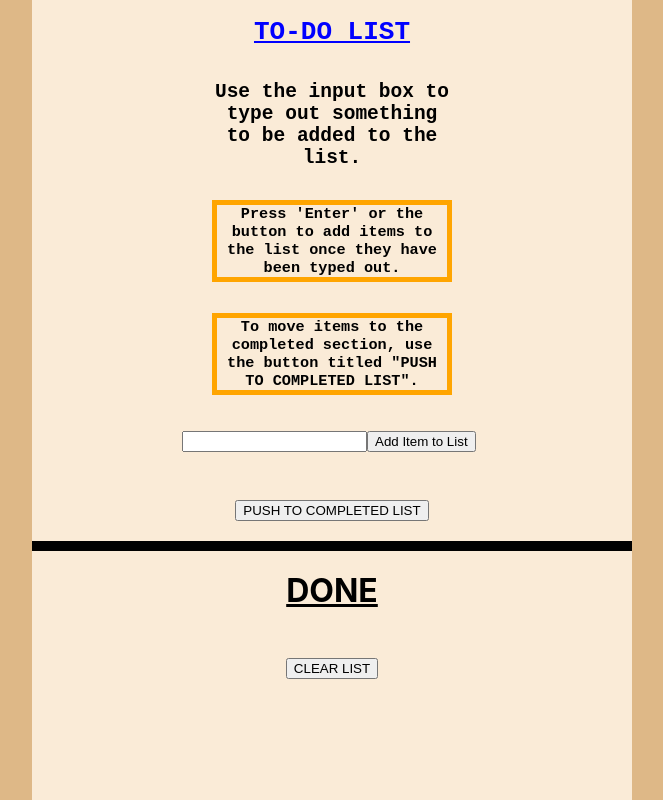
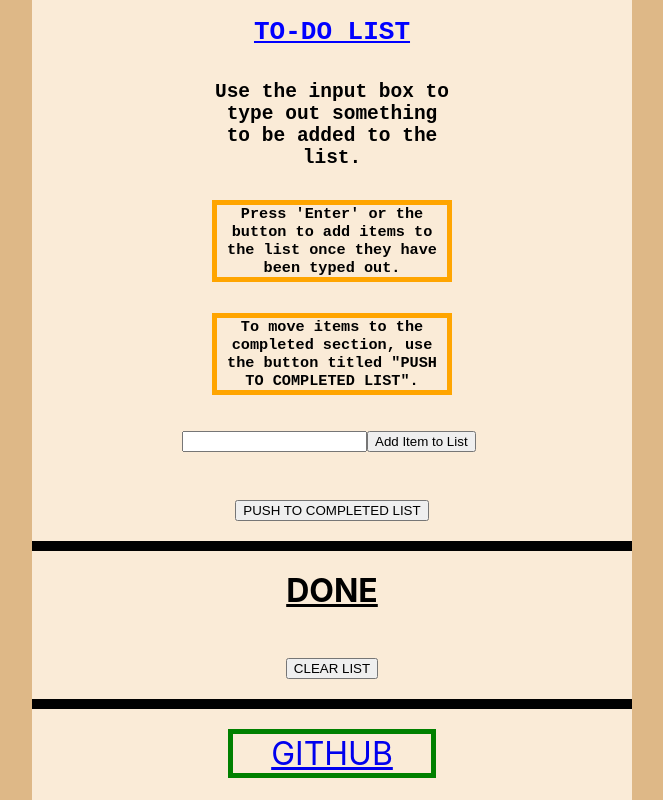
Before and after one commit to horsellcommon/CN-Todo-List-Activity, a React (Create React App) app: page / in a window 1280 px wide. Shown: the whole page, without its empty margins (308-971 px from the left). Built offline with nearby package versions, Linux system fonts and the light colour scheme.

Commit message:
More CSS

```diff
--- a/src/App.css
+++ b/src/App.css
@@ -53,8 +53,19 @@ h3{
 .items{
   color: blue;
 }
-#bigunderline{
+.bigunderline{
   display: flex;
   border: solid thick black;
   background-color: black;
 }
+#footer{
+  display: flex;
+  justify-content: center;
+  margin: auto;
+  font-size: xx-large;
+  border: thick solid green;
+  width: 33%;
+}
+#strikethrough{
+  text-decoration: line-through;
+}
--- a/src/App.js
+++ b/src/App.js
@@ -1,6 +1,7 @@
 import './App.css';
 import FirstList from './components/List';
 import Header from './components/Header';
+import Footer from './components/Footer';
 
 
 function App() {
@@ -9,6 +10,8 @@ function App() {
       <Header />
       <br />
       <FirstList />
+      <br />
+      <Footer />
     </div>
   )
 }
--- /dev/null
+++ b/src/components/Footer.js
@@ -0,0 +1,5 @@
+const Footer = () => {
+    return <div><p id="footer"><a href="https://github.com/horsellcommon">GITHUB</a></p></div>
+}
+
+export default Footer
--- a/src/components/list.js
+++ b/src/components/list.js
@@ -75,7 +75,7 @@ const FirstList = () => {
           PUSH TO COMPLETED LIST
         </button>
         <br />
-        <div id="bigunderline"></div>
+        <div className="bigunderline"></div>
         <br />
         <h1 className="centered">
           <u>DONE</u>
@@ -83,7 +83,7 @@ const FirstList = () => {
         <div id="mapper">
           <ul>
             {list2.map((item, chindex) => {
-              return <li className="items" key={item}>{item}</li>;
+              return <li id="strikethrough"className="items" key={item}>{item}</li>;
             })}
           </ul>
         </div>
@@ -91,6 +91,8 @@ const FirstList = () => {
           <button onClick={clearList}>CLEAR LIST</button>
         </div>
       </div>
+      <br />
+      <div className="bigunderline"></div>
     </div>
   );
 };
```
